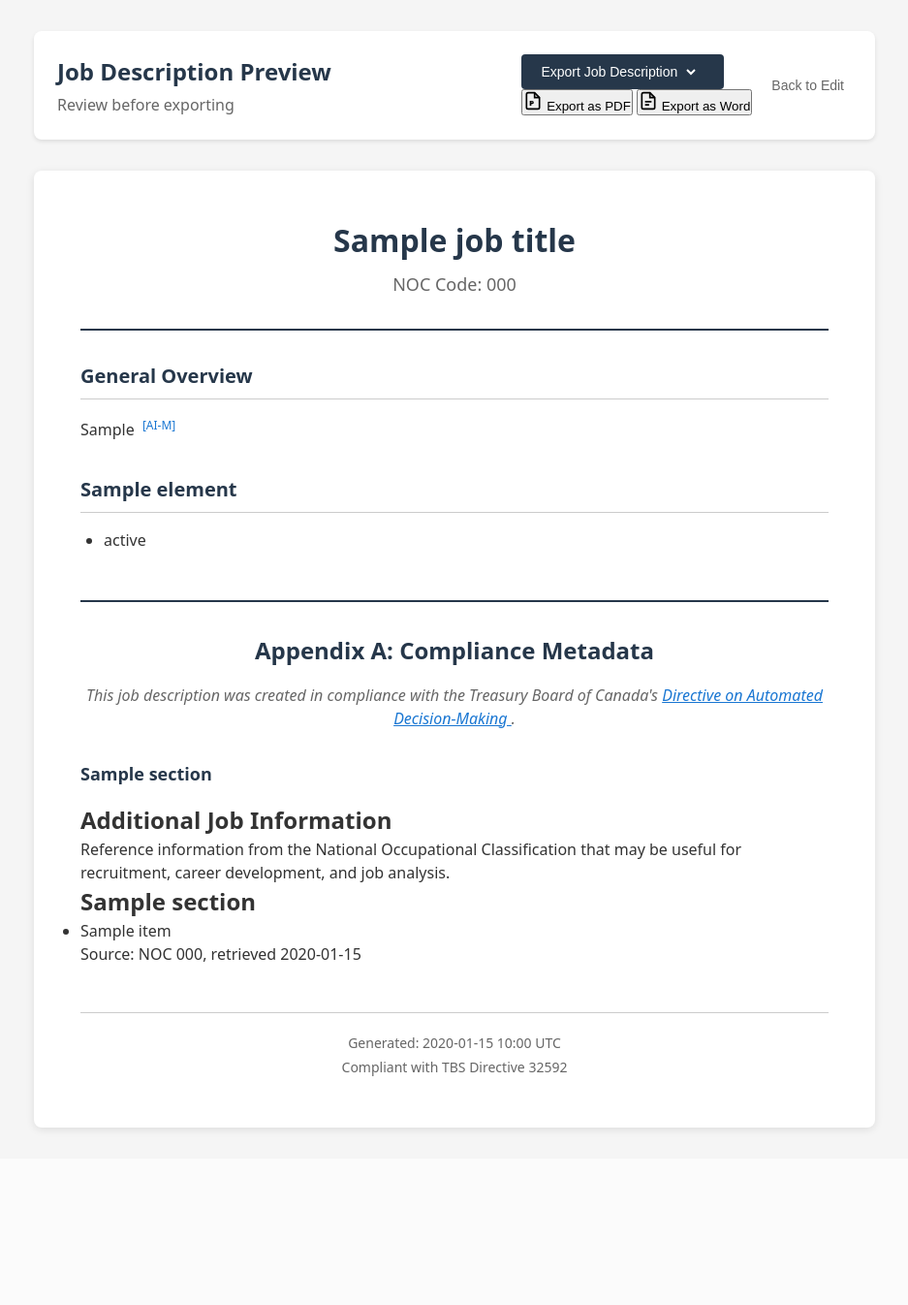
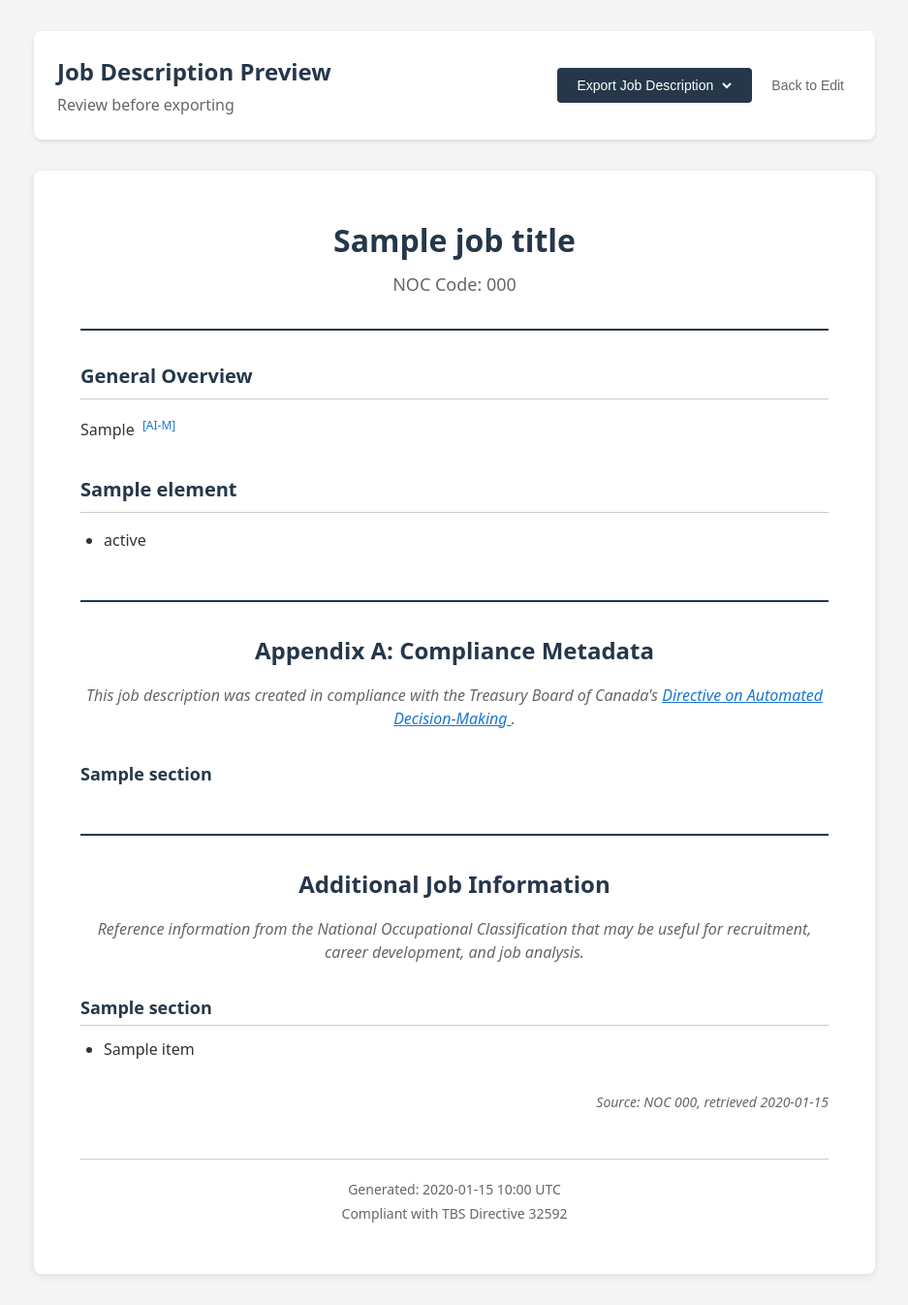
Before and after one commit to dubedad/JD-Builder-Lite, a Flask app: template templates/export/jd_preview.html in a window 1280 px wide. Shown: the whole page at 97% size, without its empty margins (171-1108 px from the left). Before the commit the page ends 1168 px from the top, so only its background shows below. Run offline with Flask 3, Linux system fonts and the light colour scheme; the template is opened without the code that fills it: most values are stand-ins (such as "Sample title", 1, 10 or a date in 2020).

Commit message:
feat(07-04): Export UI dropdown and toast notifications

```diff
--- a/static/css/export_screen.css
+++ b/static/css/export_screen.css
@@ -271,6 +271,221 @@
   to { transform: rotate(360deg); }
 }
 
+/* Export Dropdown */
+.export-dropdown {
+  position: relative;
+  display: inline-block;
+}
+
+.export-btn {
+  display: flex;
+  align-items: center;
+  gap: 0.5rem;
+}
+
+.export-btn-icon {
+  transition: transform 0.2s ease;
+}
+
+.export-btn[aria-expanded="true"] .export-btn-icon {
+  transform: rotate(180deg);
+}
+
+.export-btn-spinner {
+  display: none;
+  width: 1rem;
+  height: 1rem;
+  border: 2px solid transparent;
+  border-top-color: currentColor;
+  border-radius: 50%;
+  animation: spin 0.8s linear infinite;
+}
+
+.export-btn--loading .export-btn-icon {
+  display: none;
+}
+
+.export-btn--loading .export-btn-spinner {
+  display: inline-block;
+}
+
+.export-btn--loading {
+  pointer-events: none;
+  opacity: 0.7;
+}
+
+.export-dropdown-menu {
+  position: absolute;
+  top: 100%;
+  left: 0;
+  z-index: 1000;
+  display: none;
+  min-width: 200px;
+  padding: 0.5rem 0;
+  margin-top: 0.25rem;
+  background: white;
+  border: 1px solid #cccccc;
+  border-radius: 4px;
+  box-shadow: 0 4px 12px rgba(0, 0, 0, 0.15);
+}
+
+.export-dropdown-menu[data-open="true"] {
+  display: block;
+}
+
+.export-option {
+  display: flex;
+  align-items: center;
+  gap: 0.75rem;
+  width: 100%;
+  padding: 0.75rem 1rem;
+  border: none;
+  background: transparent;
+  text-align: left;
+  cursor: pointer;
+  font-size: 0.9rem;
+  color: #333333;
+  transition: background 0.15s ease;
+}
+
+.export-option:hover {
+  background: #f5f5f5;
+}
+
+.export-option:focus {
+  outline: 2px solid #1976d2;
+  outline-offset: -2px;
+}
+
+.export-option-icon {
+  flex-shrink: 0;
+  color: #26374a;
+}
+
+/* Toast Notifications */
+.toast-container {
+  position: fixed;
+  bottom: 1rem;
+  right: 1rem;
+  z-index: 9999;
+  display: flex;
+  flex-direction: column;
+  gap: 0.5rem;
+}
+
+.toast {
+  display: flex;
+  align-items: center;
+  gap: 0.75rem;
+  padding: 0.75rem 1rem;
+  background: #333333;
+  color: white;
+  border-radius: 4px;
+  box-shadow: 0 4px 12px rgba(0, 0, 0, 0.2);
+  animation: toast-slide-in 0.3s ease;
+}
+
+.toast--error {
+  background: #d32f2f;
+}
+
+.toast--success {
+  background: #388e3c;
+}
+
+.toast--warning {
+  background: #f57c00;
+}
+
+@keyframes toast-slide-in {
+  from {
+    transform: translateX(100%);
+    opacity: 0;
+  }
+  to {
+    transform: translateX(0);
+    opacity: 1;
+  }
+}
+
+.toast-dismiss {
+  background: transparent;
+  border: none;
+  color: inherit;
+  cursor: pointer;
+  padding: 0.25rem;
+  margin-left: auto;
+}
+
+/* Annex Section Screen Styles */
+.annex-section {
+  margin-top: 3rem;
+  padding-top: 2rem;
+  border-top: 2px solid var(--primary);
+}
+
+.annex-section h1 {
+  font-size: 1.5rem;
+  color: var(--primary);
+  text-align: center;
+  margin-bottom: 1rem;
+}
+
+.annex-intro {
+  text-align: center;
+  color: var(--text-light);
+  font-style: italic;
+  margin-bottom: 2rem;
+}
+
+.annex-category {
+  margin-top: 1.5rem;
+}
+
+.annex-category h2 {
+  font-size: 1.125rem;
+  color: var(--primary);
+  margin-bottom: 0.75rem;
+  border-bottom: 1px solid var(--border);
+  padding-bottom: 0.25rem;
+}
+
+.annex-empty-state {
+  color: var(--text-light);
+  font-style: italic;
+}
+
+.annex-paragraph {
+  margin-bottom: 0.5rem;
+}
+
+.annex-group-header {
+  margin-top: 1rem;
+  margin-bottom: 0.5rem;
+}
+
+.annex-mobility-item {
+  margin-left: 1rem;
+  margin-bottom: 0.25rem;
+}
+
+.annex-list {
+  list-style-type: disc;
+  margin-left: 1.5rem;
+}
+
+.annex-list li {
+  margin-bottom: 0.5rem;
+}
+
+.annex-attribution {
+  margin-top: 2rem;
+  font-size: 0.875rem;
+  color: var(--text-light);
+  font-style: italic;
+  text-align: right;
+}
+
 /* Responsive */
 @media (max-width: 768px) {
   .preview-header {
--- a/static/js/export.js
+++ b/static/js/export.js
@@ -2,6 +2,33 @@
  * Export module for PDF and Word document generation.
  * Handles: building export request, preview navigation, file downloads.
  */
+
+/**
+ * Show toast notification
+ */
+function showToast(message, type = 'info') {
+  const container = document.getElementById('toast-container');
+  if (!container) return;
+
+  const toast = document.createElement('div');
+  toast.className = `toast toast--${type}`;
+  toast.innerHTML = `
+    <span>${message}</span>
+    <button class="toast-dismiss" aria-label="Dismiss">
+      <svg width="16" height="16" viewBox="0 0 16 16">
+        <path d="M4 4L12 12M12 4L4 12" stroke="currentColor" stroke-width="2"/>
+      </svg>
+    </button>
+  `;
+
+  // Dismiss on click
+  toast.querySelector('.toast-dismiss').addEventListener('click', () => toast.remove());
+
+  container.appendChild(toast);
+
+  // Auto-dismiss after 5 seconds
+  setTimeout(() => toast.remove(), 5000);
+}
 
 const exportModule = {
   // Cached export data for downloads
@@ -88,13 +115,11 @@
     try {
       const exportData = this.buildExportRequest();
 
-      if (exportData.selections.length === 0) {
-        alert('Select at least one statement before creating the job description.');
-        return;
-      }
-
       // Store for downloads
       this.currentExportData = exportData;
+
+      // Track if we should show empty warning after preview loads
+      this._showEmptyWarning = exportData.selections.length === 0;
 
       // Save current page state before showing preview
       this.savedPageContent = document.body.innerHTML;
@@ -132,9 +157,15 @@
       // Re-attach event listeners after content replacement
       this.attachPreviewListeners();
 
+      // Show empty selection warning after preview loads (per CONTEXT.md - warning, not blocking)
+      if (this._showEmptyWarning) {
+        showToast('Warning: No statements selected. Export will contain only header information.', 'warning');
+        this._showEmptyWarning = false;
+      }
+
     } catch (error) {
       console.error('Preview error:', error);
-      alert('Failed to generate preview: ' + error.message);
+      showToast('Failed to generate preview: ' + error.message, 'error');
     }
   },
 
@@ -142,8 +173,42 @@
    * Attach event listeners on preview page
    */
   attachPreviewListeners() {
-    document.getElementById('download-pdf-btn')?.addEventListener('click', () => this.downloadPDF());
-    document.getElementById('download-docx-btn')?.addEventListener('click', () => this.downloadDOCX());
+    // Dropdown toggle
+    const exportBtn = document.getElementById('export-btn');
+    const dropdown = document.getElementById('export-dropdown');
+    const menu = dropdown?.querySelector('.export-dropdown-menu');
+
+    if (exportBtn && menu) {
+      exportBtn.addEventListener('click', () => {
+        const isOpen = menu.getAttribute('data-open') === 'true';
+        menu.setAttribute('data-open', !isOpen);
+        exportBtn.setAttribute('aria-expanded', !isOpen);
+      });
+
+      // Close on click outside
+      document.addEventListener('click', (e) => {
+        if (!dropdown.contains(e.target)) {
+          menu.setAttribute('data-open', 'false');
+          exportBtn.setAttribute('aria-expanded', 'false');
+        }
+      });
+
+      // Handle export option clicks
+      menu.querySelectorAll('.export-option').forEach(option => {
+        option.addEventListener('click', (e) => {
+          const format = option.dataset.format;
+          menu.setAttribute('data-open', 'false');
+          exportBtn.setAttribute('aria-expanded', 'false');
+
+          if (format === 'pdf') {
+            this.downloadPDF();
+          } else if (format === 'docx') {
+            this.downloadDOCX();
+          }
+        });
+      });
+    }
+
     document.getElementById('back-to-edit-btn')?.addEventListener('click', () => this.backToEdit());
   },
 
@@ -172,15 +237,40 @@
   },
 
   /**
+   * Generate filename per CONTEXT.md format:
+   * {NOC code} - {Title} - {date} - Job Description.{ext}
+   */
+  _generateFilename(ext) {
+    const data = this.currentExportData;
+    const date = new Date().toISOString().split('T')[0];
+    const safeTitle = data.job_title.replace(/[<>:"/\\|?*]/g, '').substring(0, 50);
+    return `${data.noc_code} - ${safeTitle} - ${date} - Job Description.${ext}`;
+  },
+
+  /**
+   * Download blob as file
+   */
+  _downloadBlob(blob, filename) {
+    const url = URL.createObjectURL(blob);
+    const a = document.createElement('a');
+    a.href = url;
+    a.download = filename;
+    document.body.appendChild(a);
+    a.click();
+    document.body.removeChild(a);
+    URL.revokeObjectURL(url);
+  },
+
+  /**
    * Download PDF
    */
   async downloadPDF() {
-    const btn = document.getElementById('download-pdf-btn');
+    const btn = document.getElementById('export-btn');
     if (!btn || !this.currentExportData) return;
 
-    btn.disabled = true;
-    btn.classList.add('btn--loading');
-    btn.textContent = 'Generating...';
+    btn.classList.add('export-btn--loading');
+    const btnText = btn.querySelector('.export-btn-text');
+    if (btnText) btnText.textContent = 'Generating PDF...';
 
     try {
       const response = await fetch('/api/export/pdf', {
@@ -194,32 +284,26 @@
         throw new Error(error.detail || error.error || 'PDF generation failed');
       }
 
-      // Get filename from Content-Disposition header or generate one
+      // Get filename from header or generate
       const contentDisposition = response.headers.get('Content-Disposition');
-      let filename = `JD-${this.currentExportData.noc_code}.pdf`;
+      let filename = this._generateFilename('pdf');
       if (contentDisposition) {
         const match = contentDisposition.match(/filename="?([^"]+)"?/);
         if (match) filename = match[1];
       }
 
-      // Download the blob
+      // Download
       const blob = await response.blob();
-      const url = URL.createObjectURL(blob);
-      const a = document.createElement('a');
-      a.href = url;
-      a.download = filename;
-      document.body.appendChild(a);
-      a.click();
-      document.body.removeChild(a);
-      URL.revokeObjectURL(url);
+      this._downloadBlob(blob, filename);
+      showToast('PDF downloaded successfully', 'success');
 
     } catch (error) {
       console.error('PDF download error:', error);
-      alert('Failed to download PDF: ' + error.message);
+      showToast('Failed to generate PDF: ' + error.message, 'error');
     } finally {
-      btn.disabled = false;
-      btn.classList.remove('btn--loading');
-      btn.textContent = 'Download PDF';
+      btn.classList.remove('export-btn--loading');
+      const btnText = btn.querySelector('.export-btn-text');
+      if (btnText) btnText.textContent = 'Export Job Description';
     }
   },
 
@@ -227,12 +311,12 @@
    * Download Word document
    */
   async downloadDOCX() {
-    const btn = document.getElementById('download-docx-btn');
+    const btn = document.getElementById('export-btn');
     if (!btn || !this.currentExportData) return;
 
-    btn.disabled = true;
-    btn.classList.add('btn--loading');
-    btn.textContent = 'Generating...';
+    btn.classList.add('export-btn--loading');
+    const btnText = btn.querySelector('.export-btn-text');
+    if (btnText) btnText.textContent = 'Generating Word...';
 
     try {
       const response = await fetch('/api/export/docx', {
@@ -246,32 +330,26 @@
         throw new Error(error.detail || error.error || 'Word generation failed');
       }
 
-      // Get filename from Content-Disposition header or generate one
+      // Get filename from header or generate
       const contentDisposition = response.headers.get('Content-Disposition');
-      let filename = `JD-${this.currentExportData.noc_code}.docx`;
+      let filename = this._generateFilename('docx');
       if (contentDisposition) {
         const match = contentDisposition.match(/filename="?([^"]+)"?/);
         if (match) filename = match[1];
       }
 
-      // Download the blob
+      // Download
       const blob = await response.blob();
-      const url = URL.createObjectURL(blob);
-      const a = document.createElement('a');
-      a.href = url;
-      a.download = filename;
-      document.body.appendChild(a);
-      a.click();
-      document.body.removeChild(a);
-      URL.revokeObjectURL(url);
+      this._downloadBlob(blob, filename);
+      showToast('Word document downloaded successfully', 'success');
 
     } catch (error) {
       console.error('DOCX download error:', error);
-      alert('Failed to download Word document: ' + error.message);
+      showToast('Failed to generate Word document: ' + error.message, 'error');
     } finally {
-      btn.disabled = false;
-      btn.classList.remove('btn--loading');
-      btn.textContent = 'Download Word';
+      btn.classList.remove('export-btn--loading');
+      const btnText = btn.querySelector('.export-btn-text');
+      if (btnText) btnText.textContent = 'Export Job Description';
     }
   }
 };
```
